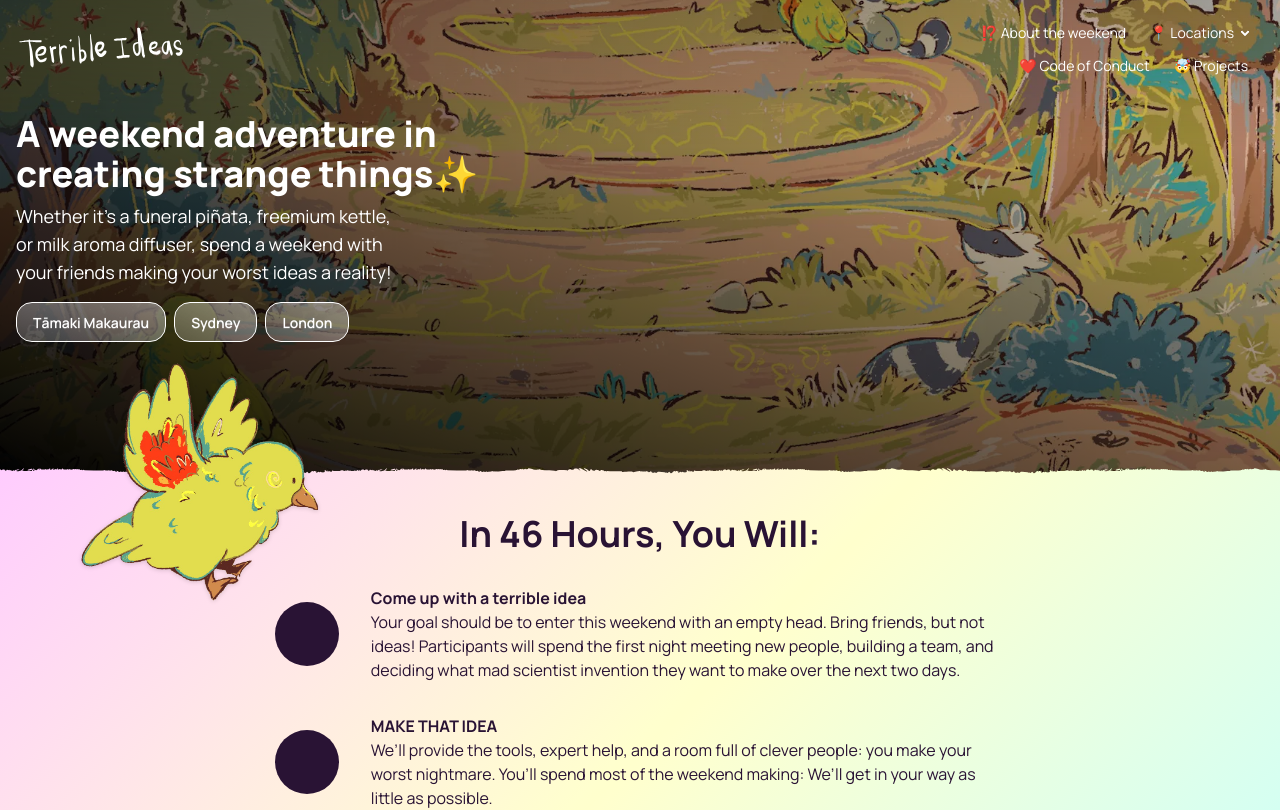
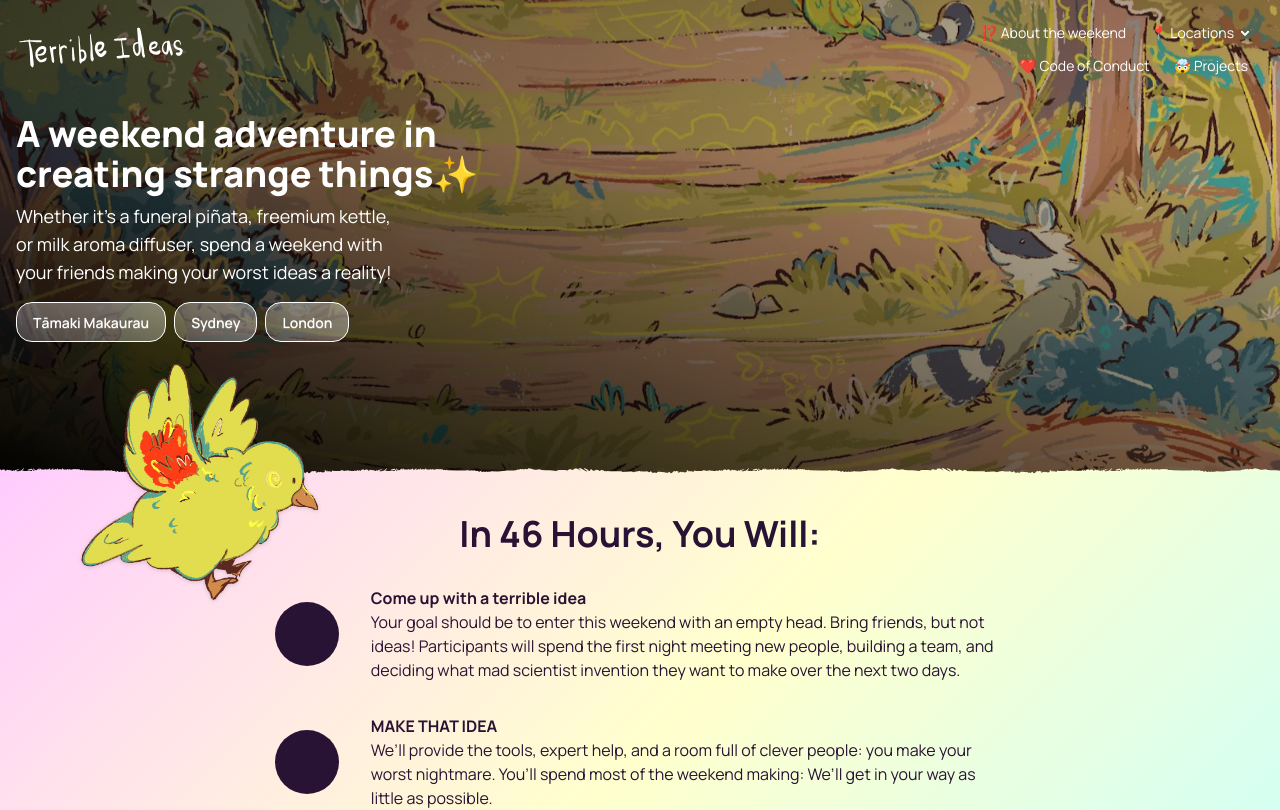
Before and after one commit to HexaCubist/terriblehack-site, a SvelteKit app: page / in a window 1280 px wide. Shown: the top 810 px of the page. Built offline with nearby package versions, Linux system fonts and the light colour scheme; some icons are missing.

Commit message:
Ken burns header

```diff
--- a/src/app.css
+++ b/src/app.css
@@ -80,3 +80,16 @@ body {
 		--mask-rough: url(/masks/mask-rough-top-lg.svg);
 	}
 }
+
+@utility ken-burns {
+	animation: ken-burns 20s infinite alternate ease-out;
+}
+
+@keyframes ken-burns {
+	0% {
+		transform: scale(1) translate(0, 0);
+	}
+	100% {
+		transform: scale(1.2) translate(0, 0);
+	}
+}
--- a/src/lib/components/pageHeader.svelte
+++ b/src/lib/components/pageHeader.svelte
@@ -10,7 +10,7 @@
 		<img
 			src="/art/hero-banner-alt.webp"
 			alt=""
-			class="absolute top-0 left-0 h-full w-full object-cover object-bottom"
+			class="ken-burns absolute top-0 left-0 h-full w-full object-cover object-bottom"
 		/>
 		<div
 			class="overlay-1 absolute top-0 left-0 h-full w-full bg-gradient-to-tr from-black to-transparent"
```
